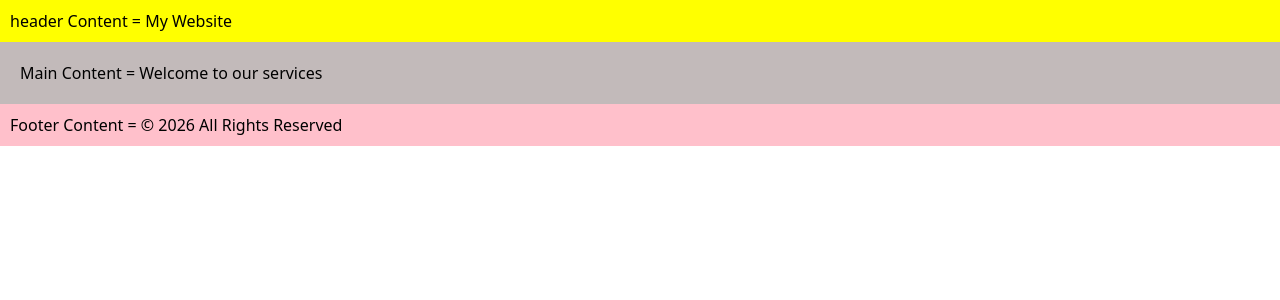
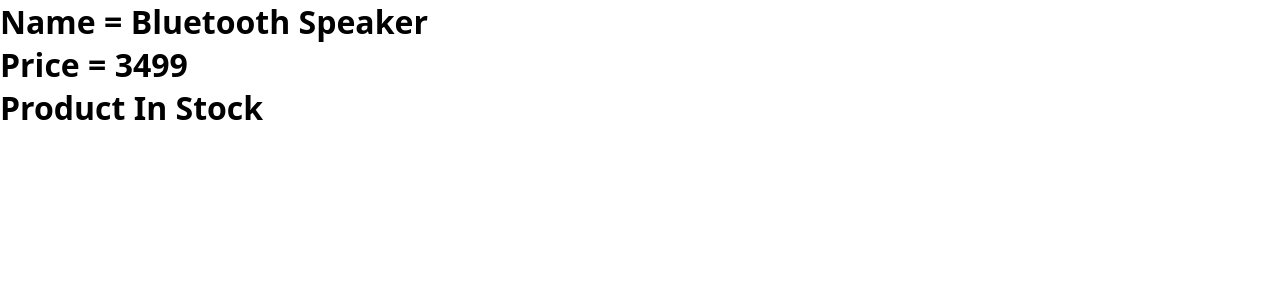
Before and after one commit to EshwarRao717/PRACTICE-SET2-PROPS-, a React (Vite) app in the folder 01-jsx/: page / in a window 1280 px wide. Shown: the top 300 px of the page. Built offline with nearby package versions, Linux system fonts and the light colour scheme.

Commit message:
14-Commit

```diff
--- a/01-jsx/src/App.jsx
+++ b/01-jsx/src/App.jsx
@@ -1,13 +1,10 @@
-import WebsiteLayout from "./Compnents/WebsiteLayout";
+import ProductInfo from "./Compnents/ProductInfo";
 
 
 
 const App = () => {
   return (
-    <WebsiteLayout
-      headerContent="My Website"
-      mainContent="Welcome to our services"
-      footerContent="© 2026 All Rights Reserved"/>
+    <ProductInfo name = "Bluetooth Speaker" price ="3499" inStock = {true}/>
   );
 };
 
--- /dev/null
+++ b/01-jsx/src/Compnents/ProductInfo.jsx
@@ -0,0 +1,19 @@
+import React from 'react'
+
+const ProductInfo = ({name,price,inStock}) => {
+  return (
+    <div>
+        <div className="name">
+            <h1>Name = {name}</h1>
+        </div>
+        <div className="Price">
+            <h1>Price = {price}</h1>
+        </div>
+        <div className="instock">
+            <h1> Product {inStock ? "In Stock":"Out OF Stock"}</h1>
+        </div>
+    </div>
+  )
+}
+
+export default ProductInfo
--- a/01-jsx/src/Compnents/WebsiteLayout.jsx
+++ /dev/null
@@ -1,19 +0,0 @@
-import React from 'react'
-
-const WebsiteLayout = ({headerContent,mainContent,footerContent}) => {
-  return (
-    <div>
-        <div className="header" style={{ backgroundColor: "yellow", padding: "10px" }}>
-           <p>header Content = {headerContent}</p>
-        </div>
-        <div className="MainContent" style={{ background:"#c2baba", padding: "20px" }}>
-           <p> Main Content = {mainContent}</p>
-        </div>
-        <div className="Foter" style={{ backgroundColor: "pink", padding: "10px" }}>
-            <p>Footer Content = {footerContent}</p>
-        </div>
-    </div>
-  )
-}
-
-export default WebsiteLayout
```
